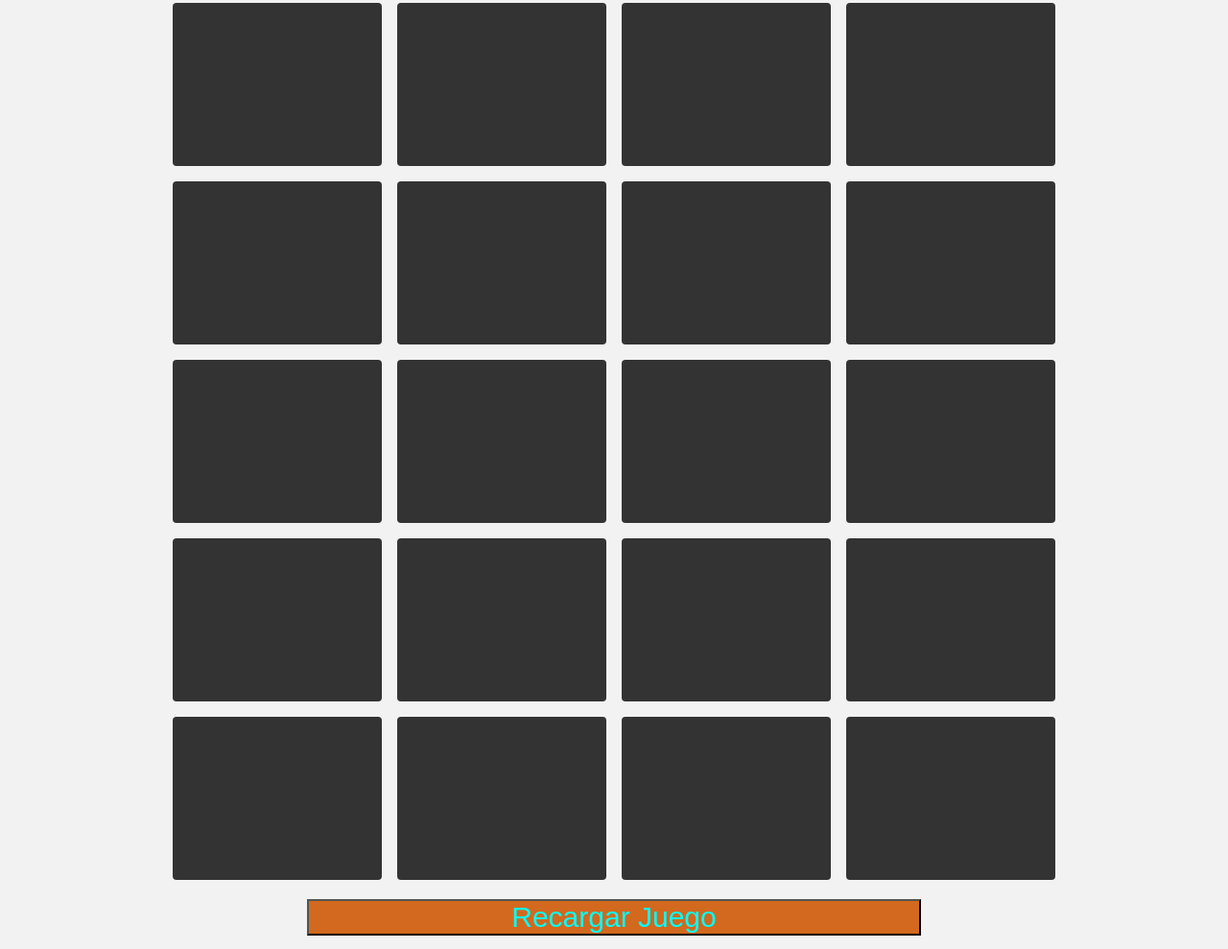
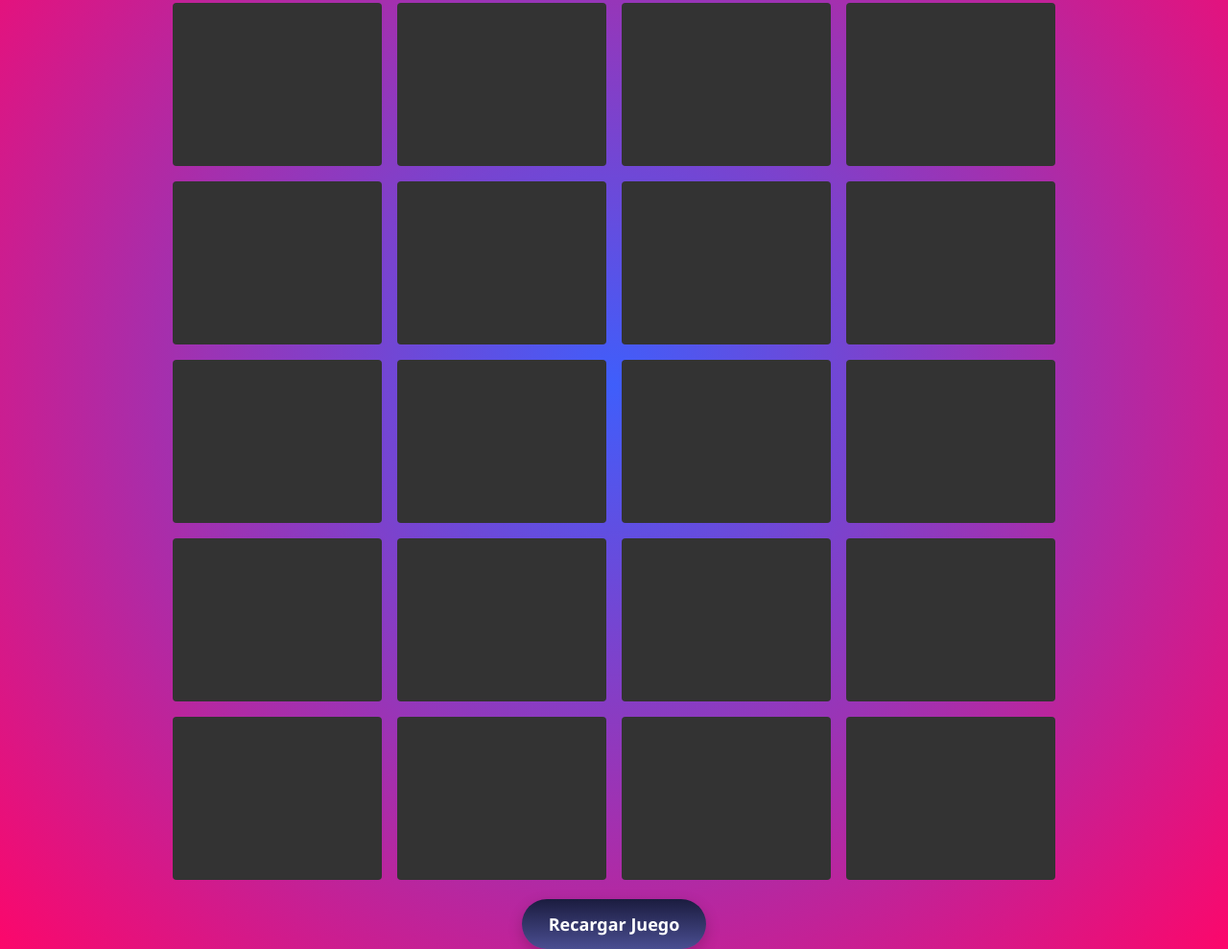
Before and after one commit to xisraeluni/Memmory-Game, a plain HTML site: page index.html in a window 1280 px wide. Shown: the part 187-1176 px from the top of the page at 96% size. Drawn offline with Linux system fonts and the light colour scheme.

Commit message:
fondo actualizado

```diff
--- a/css/style.css
+++ b/css/style.css
@@ -3,8 +3,14 @@
   margin: 0;
   box-sizing: border-box;
 }
+
 body {
-  background-color: #f2f2f2;
+  background: rgb(63, 94, 251);
+  background: radial-gradient(circle, rgba(63, 94, 251, 1) 0%, rgba(252, 7, 107, 1) 100%);
+  font-family: sans-serif;
+  color: white;
+  font-size: 18px;
+  text-align: center;
 }
 
 .head {
@@ -45,16 +51,59 @@ body {
   cursor: pointer;
 }
 
-.center-button {
+.beautiful-button {
+  position: relative;
   display: block;
-  color: aqua;
-  background-color: chocolate;
-  font-size: 30px;
+  background: linear-gradient(to bottom, #1b1c3f, #4a4e91);
+  color: white;
+  font-family: "Segoe UI", sans-serif;
+  font-weight: bold;
+  font-size: 18px;
   margin-left: auto;
   margin-right: auto;
-  width: 50%;
+  border: none;
+  border-radius: 30px;
+  padding: 14px 28px;
   cursor: pointer;
+  box-shadow: 0 5px 15px rgba(0, 0, 0, 0.2);
+  animation: button-shimmer 2s infinite;
+  transition: all 0.3s ease-in-out;
+}
+
+/* Hover animation */
+.beautiful-button:hover {
+  background: linear-gradient(to bottom, #2c2f63, #5b67b7);
+  animation: button-particles 1s ease-in-out infinite;
+  transform: translateY(-2px);
+}
+
+/* Click animation */
+.beautiful-button:active {
+  transform: scale(0.95);
+  box-shadow: 0 2px 10px rgba(0, 0, 0, 0.3);
+}
+
+/* Shimmer animation */
+@keyframes button-shimmer {
+  0% {
+    background-position: left top;
   }
+
+  100% {
+    background-position: right bottom;
+  }
+}
+
+/* Particle animation */
+@keyframes button-particles {
+  0% {
+    background-position: left top;
+  }
+
+  100% {
+    background-position: right bottom;
+  }
+}
 
 .front {
   position: absolute;
@@ -80,6 +129,7 @@ img {
 .flip {
   transform: rotateY(0deg);
 }
+
 .match {
   transform: rotateY(0deg);
 }
--- a/index.html
+++ b/index.html
@@ -12,7 +12,6 @@
     <link href="https://fonts.googleapis.com/css2?family=Orbitron&display=swap" rel="stylesheet">
     <script defer src="script.js"></script>
 </head>
-
 
 <body>
 
@@ -108,7 +107,7 @@
 
     </div>
 
-    <button class="center-button" onclick="location.reload()">Recargar Juego</button>
+    <button class="beautiful-button" onclick="location.reload()"> Recargar Juego</button>
 
 </body>
 
```
